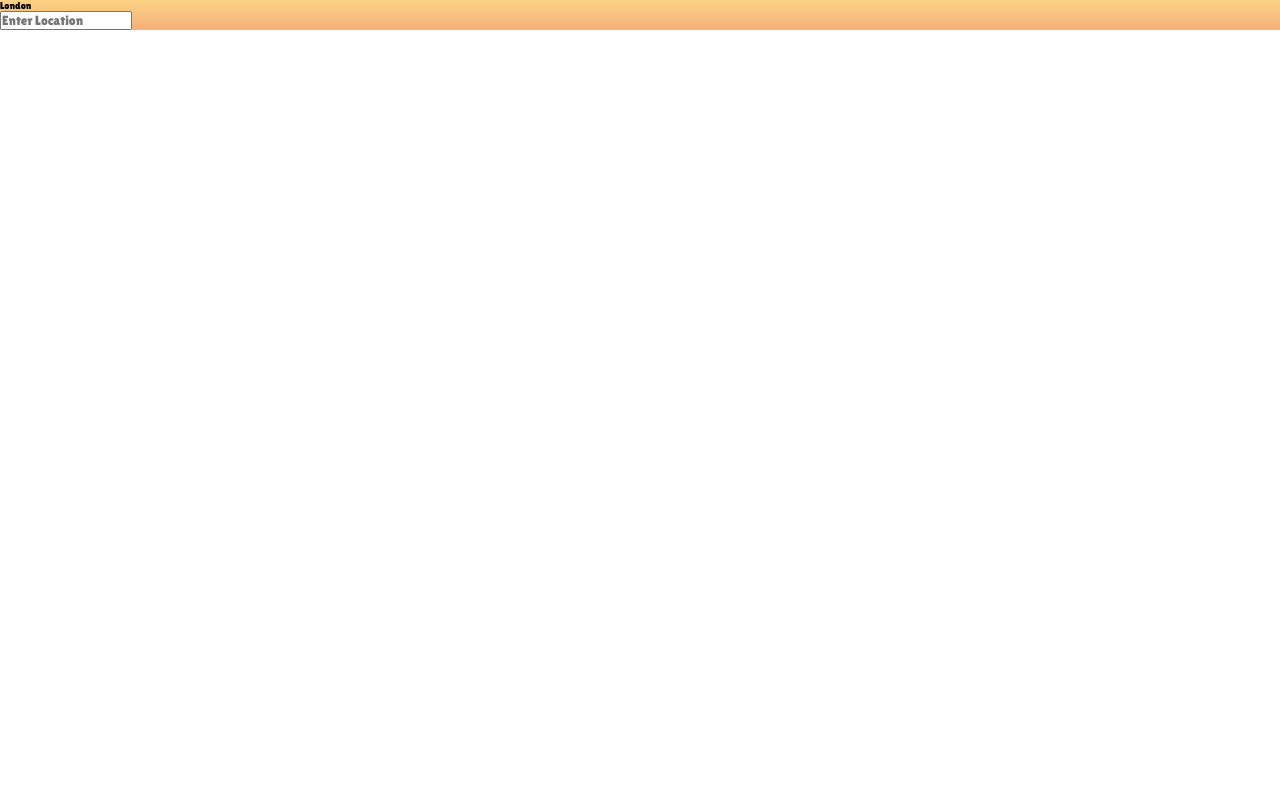
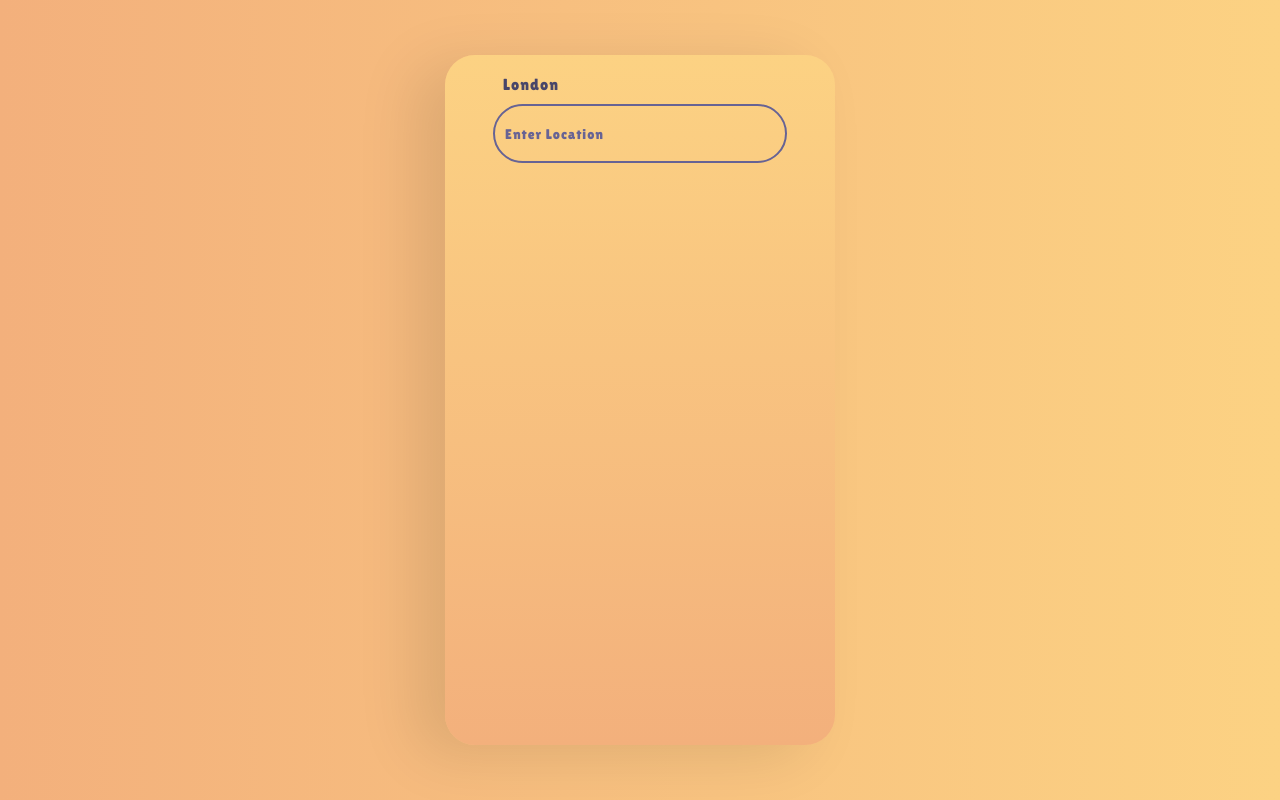
Before and after one commit to IsaqueCarlos28/LiveWeatherApp, a React (Vite) app: page / in a window 1280 px wide. Built offline with nearby package versions, Linux system fonts and the light colour scheme.

Commit message:
fix: correct spelling of files and importing css correctly into WeatherApp.jsx

```diff
--- a/src/App.jsx
+++ b/src/App.jsx
@@ -1,9 +1,9 @@
-import WheatherApp from "./components/WheatherApp"
+import WeatherApp from "./components/WeatherApp"
 
 const App = () => {
   return (
     <div>
-      <WheatherApp/>
+      <WeatherApp/>
     </div>
   )
 }
--- a/src/components/WheatherApp.jsx
+++ b/src/components/WeatherApp.jsx
@@ -6,8 +6,9 @@ import NotFound from './NotFound'
 import { getCoordinates, getCurrentWeather } from '../services/weatherApi'
 import { getWeatherInfo } from '../utils/weatherCode'
 import { weatherImages, backgroundImages } from '../constants/weatherTheme'
+import './WeatherApp.css'
 
-const WheatherApp = () => {
+const WeatherApp = () => {
   const [data, setData] = useState(null)
   const [location, setLocation] = useState('')
   const [loading, setLoading] = useState(false)
@@ -110,4 +111,4 @@ const WheatherApp = () => {
   )
 }
 
-export default WheatherApp
+export default WeatherApp
```
Also changed, not shown: src/components/WeatherApp.css (renamed from src/components/WheatherApp.css).
